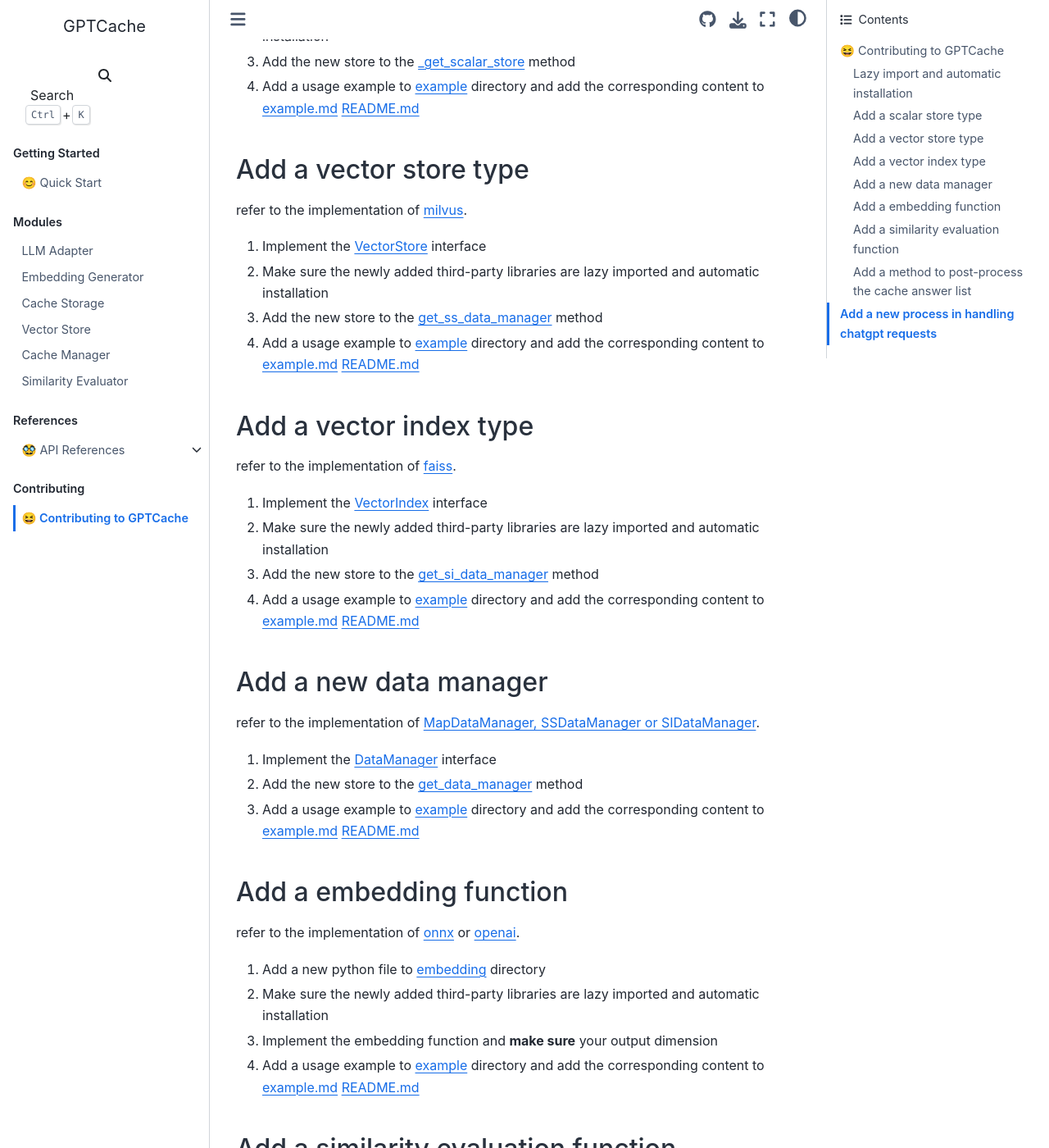
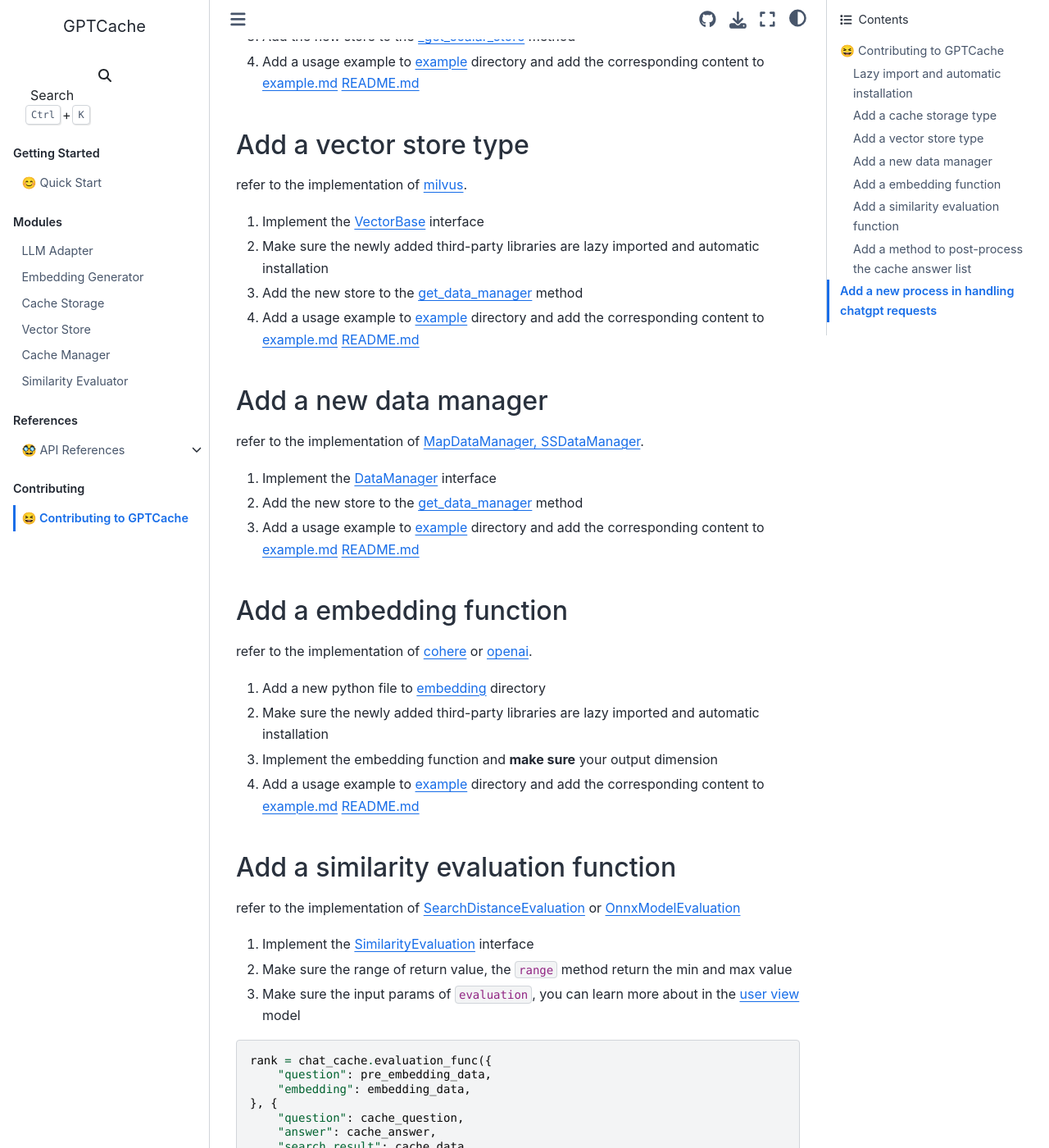
Before and after one commit to zilliztech/GPTCache, a Sphinx documentation site: the page built from docs/contributing.md, in a window 1280 px wide and 1400 px high, scrolled down 1530 px. Shown: the whole window at 82% size. Built offline with Sphinx 7.4.7 and the Sphinx Book theme 1.1.4, drawn with Linux system fonts in a browser that asks for light colours; some of the changed text lies outside the part shown.

Commit message:
Update the contributing doc
Signed-off-by: SimFG <bang.fu@zilliz.com>

````diff
--- a/docs/contributing.md
+++ b/docs/contributing.md
@@ -7,7 +7,6 @@
 First check which part you want to contribute:
 - Add a scalar store type
 - Add a vector store type
-- Add a vector index type
 - Add a new data manager
 - Add a embedding function
 - Add a similarity evaluation function
@@ -52,55 +51,48 @@
 import_pymilvus()
 ```
 
-## Add a scalar store type
+## Add a cache storage type
 
-refer to the implementation of [sqlite](https://github.com/zilliztech/GPTCache/blob/main/gptcache/cache/scalar_data/sqllite3.py).
+refer to the implementation of [SQLDataBase](https://github.com/zilliztech/GPTCache/blob/main/gptcache/manager/scalar_data/sqlalchemy.py).
 
-1. Implement the [ScalarStore](https://github.com/zilliztech/GPTCache/blob/main/gptcache/cache/scalar_data/scalar_store.py) interface
+1. Implement the [CacheStorage](https://github.com/zilliztech/GPTCache/blob/main/gptcache/manager/scalar_data/base.py) interface
 2. Make sure the newly added third-party libraries are lazy imported and automatic installation
-4. Add the new store to the [_get_scalar_store](https://github.com/zilliztech/GPTCache/blob/main/gptcache/cache/factory.py) method
-5. Add a usage example to [example](https://github.com/zilliztech/GPTCache/blob/main/examples) directory and add the corresponding content to [example.md](https://github.com/zilliztech/GPTCache/blob/main/examples/example.md) [README.md](https://github.com/zilliztech/GPTCache/blob/main/README.md)
+4. Add the new store to the [_get_scalar_store](https://github.com/zilliztech/GPTCache/blob/main/gptcache/manager/factory.py) method
+5. Add a usage example to [example](https://github.com/zilliztech/GPTCache/tree/main/examples/data_manager) directory and add the corresponding content to [example.md](https://github.com/zilliztech/GPTCache/blob/main/examples/README.md) [README.md](https://github.com/zilliztech/GPTCache/blob/main/README.md)
 
 ## Add a vector store type
 
-refer to the implementation of [milvus](https://github.com/zilliztech/GPTCache/blob/main/gptcache/cache/vector_data/milvus.py).
+refer to the implementation of [milvus](https://github.com/zilliztech/GPTCache/blob/main/gptcache/manager/vector_data/milvus.py).
 
-1. Implement the [VectorStore](https://github.com/zilliztech/GPTCache/blob/main/gptcache/cache/vector_data/vector_store.py) interface
+1. Implement the [VectorBase](https://github.com/zilliztech/GPTCache/blob/main/gptcache/manager/vector_data/base.py) interface
 2. Make sure the newly added third-party libraries are lazy imported and automatic installation
-3. Add the new store to the [get_ss_data_manager](https://github.com/zilliztech/GPTCache/blob/main/gptcache/cache/factory.py) method
-4. Add a usage example to [example](https://github.com/zilliztech/GPTCache/blob/main/examples) directory and add the corresponding content to [example.md](https://github.com/zilliztech/GPTCache/blob/main/examples/example.md) [README.md](https://github.com/zilliztech/GPTCache/blob/main/README.md)
-
-## Add a vector index type
-
-refer to the implementation of [faiss](https://github.com/zilliztech/GPTCache/blob/main/gptcache/cache/vector_data/faiss.py).
-
-1. Implement the [VectorIndex](https://github.com/zilliztech/GPTCache/blob/main/gptcache/cache/vector_data/vector_index.py) interface
-2. Make sure the newly added third-party libraries are lazy imported and automatic installation
-3. Add the new store to the [get_si_data_manager](https://github.com/zilliztech/GPTCache/blob/main/gptcache/cache/factory.py) method
-4. Add a usage example to [example](https://github.com/zilliztech/GPTCache/blob/main/examples) directory and add the corresponding content to [example.md](https://github.com/zilliztech/GPTCache/blob/main/examples/example.md) [README.md](https://github.com/zilliztech/GPTCache/blob/main/README.md)
+3. Add the new store to the [get_data_manager](https://github.com/zilliztech/GPTCache/blob/main/gptcache/manager/factory.py) method
+4. Add a usage example to [example](https://github.com/zilliztech/GPTCache/tree/main/examples/data_manager) directory and add the corresponding content to [example.md](https://github.com/zilliztech/GPTCache/blob/main/examples/README.md) [README.md](https://github.com/zilliztech/GPTCache/blob/main/README.md)
 
 ## Add a new data manager
 
-refer to the implementation of [MapDataManager, SSDataManager or SIDataManager](https://github.com/zilliztech/GPTCache/blob/main/gptcache/cache/data_manager.py).
+refer to the implementation of [MapDataManager, SSDataManager](https://github.com/zilliztech/GPTCache/blob/main/gptcache/cache/data_manager.py).
 
 1. Implement the [DataManager](https://github.com/zilliztech/GPTCache/blob/main/gptcache/cache/data_manager.py) interface
-2. Add the new store to the [get_data_manager](https://github.com/zilliztech/GPTCache/blob/main/gptcache/cache/factory.py) method
-3. Add a usage example to [example](https://github.com/zilliztech/GPTCache/blob/main/examples) directory and add the corresponding content to [example.md](https://github.com/zilliztech/GPTCache/blob/main/examples/example.md) [README.md](https://github.com/zilliztech/GPTCache/blob/main/README.md)
+2. Add the new store to the [get_data_manager](https://github.com/zilliztech/GPTCache/blob/main/gptcache/manager/data_manager.py) method
+3. Add a usage example to [example](https://github.com/zilliztech/GPTCache/tree/main/examples/data_manager) directory and add the corresponding content to [example.md](https://github.com/zilliztech/GPTCache/blob/main/examples/README.md) [README.md](https://github.com/zilliztech/GPTCache/blob/main/README.md)
 
 ## Add a embedding function
 
-refer to the implementation of [onnx](https://github.com/zilliztech/GPTCache/blob/main/gptcache/embedding/onnx.py) or [openai](https://github.com/zilliztech/GPTCache/blob/main/gptcache/embedding/openai.py).
+refer to the implementation of [cohere](https://github.com/zilliztech/GPTCache/blob/main/gptcache/embedding/cohere.py) or [openai](https://github.com/zilliztech/GPTCache/blob/main/gptcache/embedding/openai.py).
 
-1. Add a new python file to [embedding](https://github.com/zilliztech/GPTCache/blob/main/gptcache/embedding) directory
+1. Add a new python file to [embedding](https://github.com/zilliztech/GPTCache/tree/main/gptcache/embedding) directory
 2. Make sure the newly added third-party libraries are lazy imported and automatic installation
 3. Implement the embedding function and **make sure** your output dimension
-4. Add a usage example to [example](https://github.com/zilliztech/GPTCache/blob/main/examples) directory and add the corresponding content to [example.md](https://github.com/zilliztech/GPTCache/blob/main/examples/example.md) [README.md](https://github.com/zilliztech/GPTCache/blob/main/README.md)
+4. Add a usage example to [example](https://github.com/zilliztech/GPTCache/tree/main/examples/embedding) directory and add the corresponding content to [example.md](https://github.com/zilliztech/GPTCache/blob/main/examples/README.md) [README.md](https://github.com/zilliztech/GPTCache/blob/main/README.md)
 
 ## Add a similarity evaluation function
 
-refer to the implementation of [pair_evaluation](https://github.com/zilliztech/GPTCache/blob/main/gptcache/similarity_evaluation/simple.py) or [onnx](https://github.com/zilliztech/GPTCache/blob/main/gptcache/similarity_evaluation/onnx.py)
+refer to the implementation of [SearchDistanceEvaluation](https://github.com/zilliztech/GPTCache/blob/main/gptcache/similarity_evaluation/distance.py) or [OnnxModelEvaluation](https://github.com/zilliztech/GPTCache/blob/main/gptcache/similarity_evaluation/onnx.py)
 
-1. Make sure the input params, you can learn more about in the [user view](https://github.com/zilliztech/GPTCache/blob/main/gptcache/adapter/openai.py) model
+1. Implement the [SimilarityEvaluation](https://github.com/zilliztech/GPTCache/blob/main/gptcache/similarity_evaluation/similarity_evaluation.py) interface
+2. Make sure the range of return value, the `range` method return the min and max value
+3. Make sure the input params of `evaluation`, you can learn more about in the [user view](https://github.com/zilliztech/GPTCache/blob/main/gptcache/adapter/openai.py) model
 ```python
 rank = chat_cache.evaluation_func({
     "question": pre_embedding_data,
````
Also changed, not shown: other parts of docs/contributing.md (+6 -6 lines).
